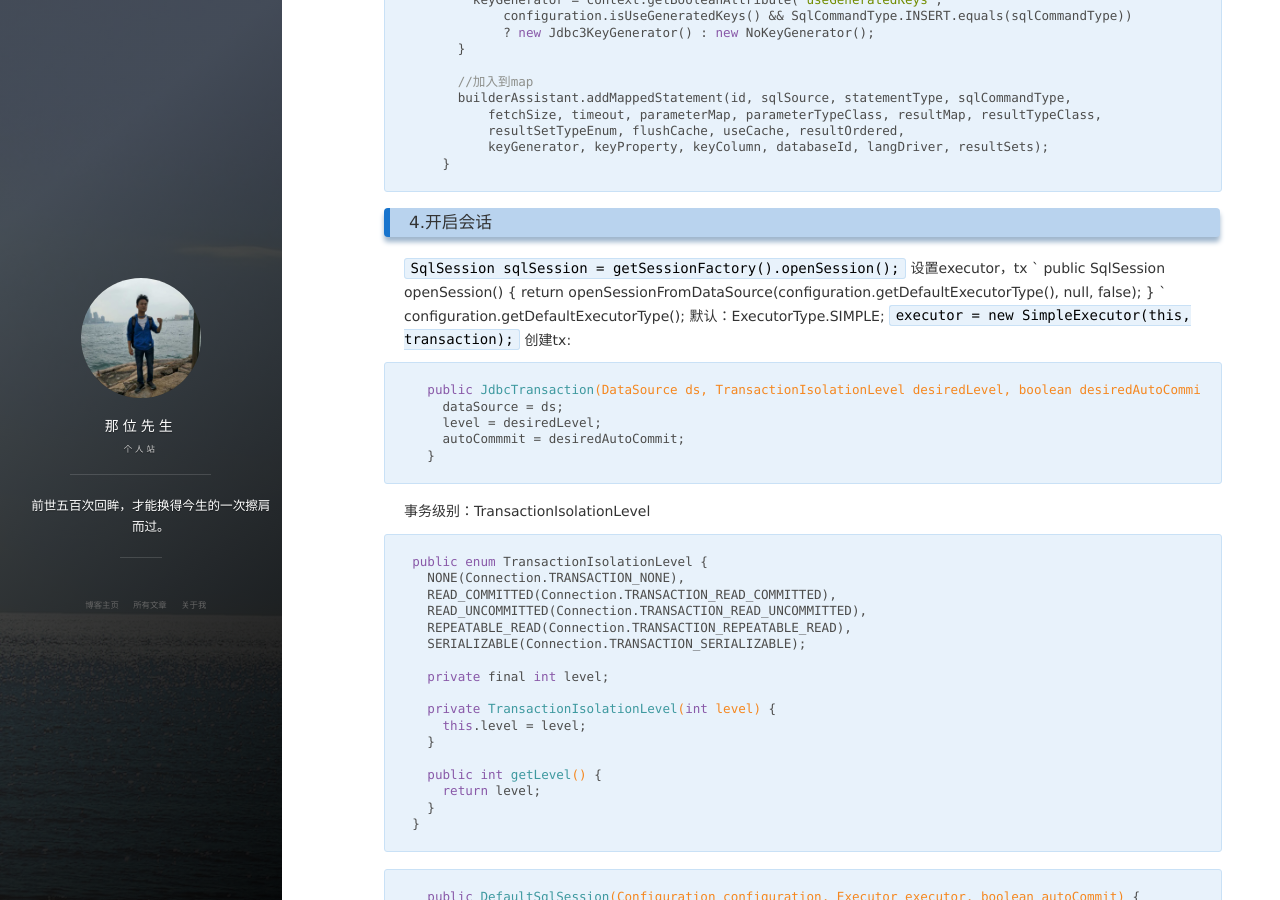
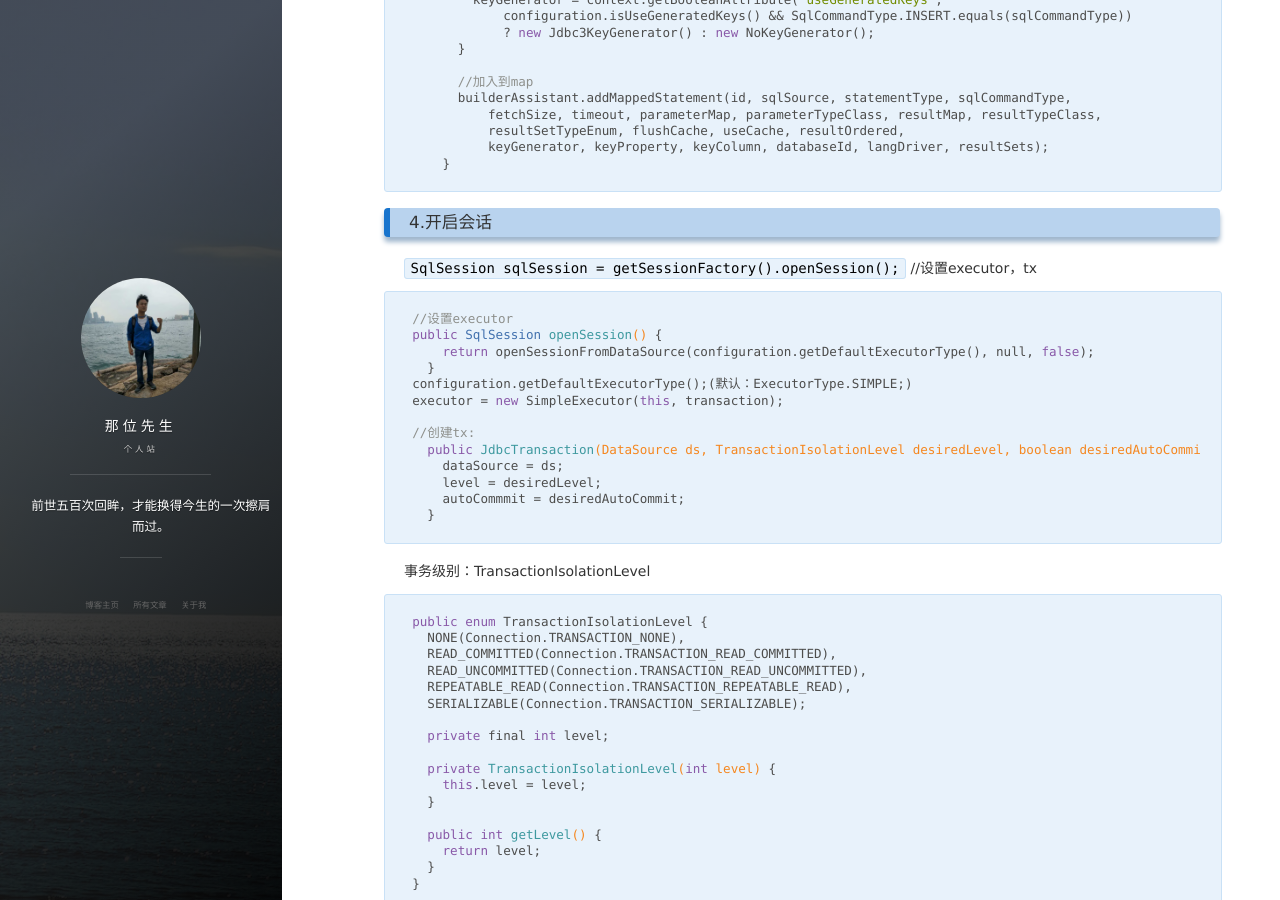
Before and after one commit to sirFive/sirFive.github.io, a Jekyll site: the page built from _posts/2020-09-11-mybatis源码.MD, in a window 1280 px wide and 900 px high, scrolled down 6026 px. Built offline with Jekyll 4.4.1, drawn with Linux system fonts in a browser that asks for light colours; nearby versions of some CDN libraries; comment, search, counter and statistics services are not loaded; some of the changed text lies outside the part shown.

Commit message:
优化格式

````diff
--- a/_posts/2020-09-11-mybatis源码.MD
+++ b/_posts/2020-09-11-mybatis源码.MD
@@ -184,7 +184,7 @@ parseConfiguration(XNode root)
 ```
 propertiesElement(root.evalNode("properties"));
 ```
-解析property，如单独放在另一个文件，然后引入configuration的xml，比如MySQL的配置信息
+//解析property，如单独放在另一个文件，然后引入configuration的xml，比如MySQL的配置信息
 ```
 environmentsElement(root.evalNode("environments"));
 ```
@@ -358,17 +358,16 @@ mapperElement(root.evalNode("mappers"));
 ### 4.开启会话
 
 `SqlSession sqlSession = getSessionFactory().openSession();`
-设置executor，tx
-`
+//设置executor，tx
+```
+//设置executor
 public SqlSession openSession() {
     return openSessionFromDataSource(configuration.getDefaultExecutorType(), null, false);
   }
-`
-configuration.getDefaultExecutorType();
-默认：ExecutorType.SIMPLE;
-`executor = new SimpleExecutor(this, transaction);`
-创建tx:
-```
+configuration.getDefaultExecutorType();(默认：ExecutorType.SIMPLE;)
+executor = new SimpleExecutor(this, transaction);
+
+//创建tx:
   public JdbcTransaction(DataSource ds, TransactionIsolationLevel desiredLevel, boolean desiredAutoCommit) {
     dataSource = ds;
     level = desiredLevel;
````
